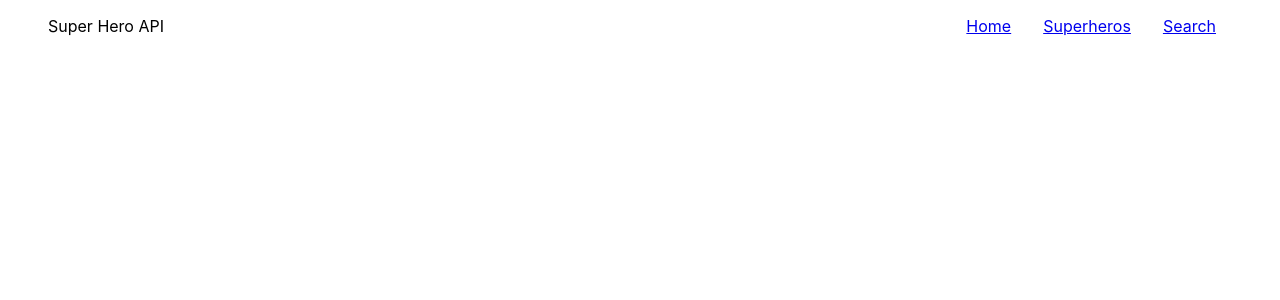
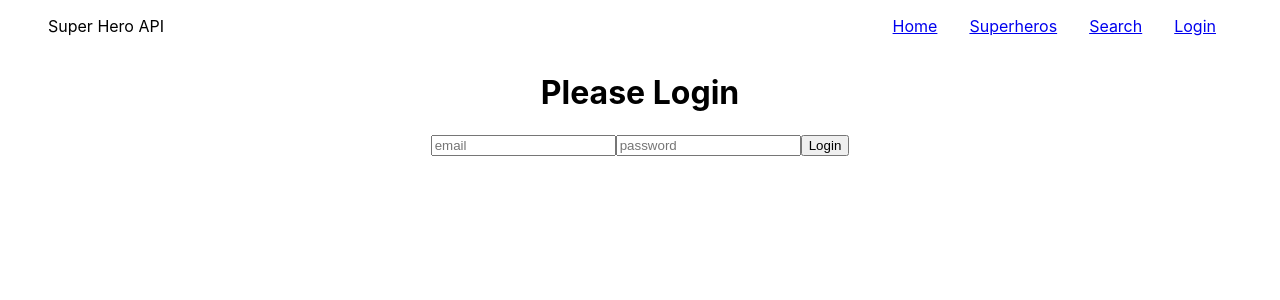
Before and after one commit to ilaksono/w8d2-lecture, a React (Create React App) app in the folder client/: page /login in a window 1280 px wide. Shown: the top 300 px of the page. Built offline with nearby package versions, Linux system fonts and the light colour scheme; no server answers.

Commit message:
added protected route

```diff
--- a/client/src/App.js
+++ b/client/src/App.js
@@ -7,6 +7,8 @@ import useSuperheros from './hooks/useSuperheros';
 import Superheros from './Superheros';
 import Home from './Home';
 import SuperheroPage from './SuperheroPage';
+import Login from './Login';
+import PrivateRoute from './PrivateRoute';
 
 function App() {
   const {state} = useSuperheros();
@@ -20,9 +22,13 @@ function App() {
             <Home />
           </Route>
 
-          <Route exact path='/superheros'>
+          <Route path='/login'>
+            <Login />
+          </Route>
+
+          <PrivateRoute exact path='/superheros'>
             <Superheros superheros={state.superheros} loading={state.loading} />
-          </Route>
+          </PrivateRoute>
 
           <Route path='/superheros/:id'>
             <SuperheroPage superheros={state.superheros}/>
--- /dev/null
+++ b/client/src/Login.js
@@ -0,0 +1,32 @@
+import React from 'react';
+import { useHistory } from 'react-router-dom';
+
+export default function Login() {
+  const history = useHistory();
+
+  const handleSubmit = (event) => {
+
+    event.preventDefault();
+    console.log("setting token")
+    localStorage.setItem('token', 'abcdef123');
+    history.push('/');
+  };
+
+  return (
+    <>
+      <h1>Please Login</h1>
+
+      <form onSubmit={handleSubmit}>
+        <input type="text" name="email" id="email" placeholder="email" />
+        <input
+          type="password"
+          name="password"
+          id="password"
+          placeholder="password"
+        />
+
+        <input type="submit" value="Login" />
+      </form>
+    </>
+  );
+}
--- a/client/src/Navbar.js
+++ b/client/src/Navbar.js
@@ -14,6 +14,7 @@ export default function Navbar() {
         <li><Link to='/'>Home</Link></li>
         <li><Link to='/superheros'>Superheros</Link></li>
         <li><Link to='/search'>Search</Link></li>
+        <li><Link to='/login'>Login</Link></li>
       </ul>
 
     </nav>
--- /dev/null
+++ b/client/src/PrivateRoute.js
@@ -0,0 +1,13 @@
+import React from 'react';
+import { Route, Redirect } from 'react-router-dom';
+
+export default function PrivateRoute({ children, ...rest }) {
+  return (
+    <Route
+      {...rest}
+      render={() => {
+        return localStorage.getItem('token') ? children : <Redirect to="/login" />;
+      }}
+    />
+  );
+}
```
